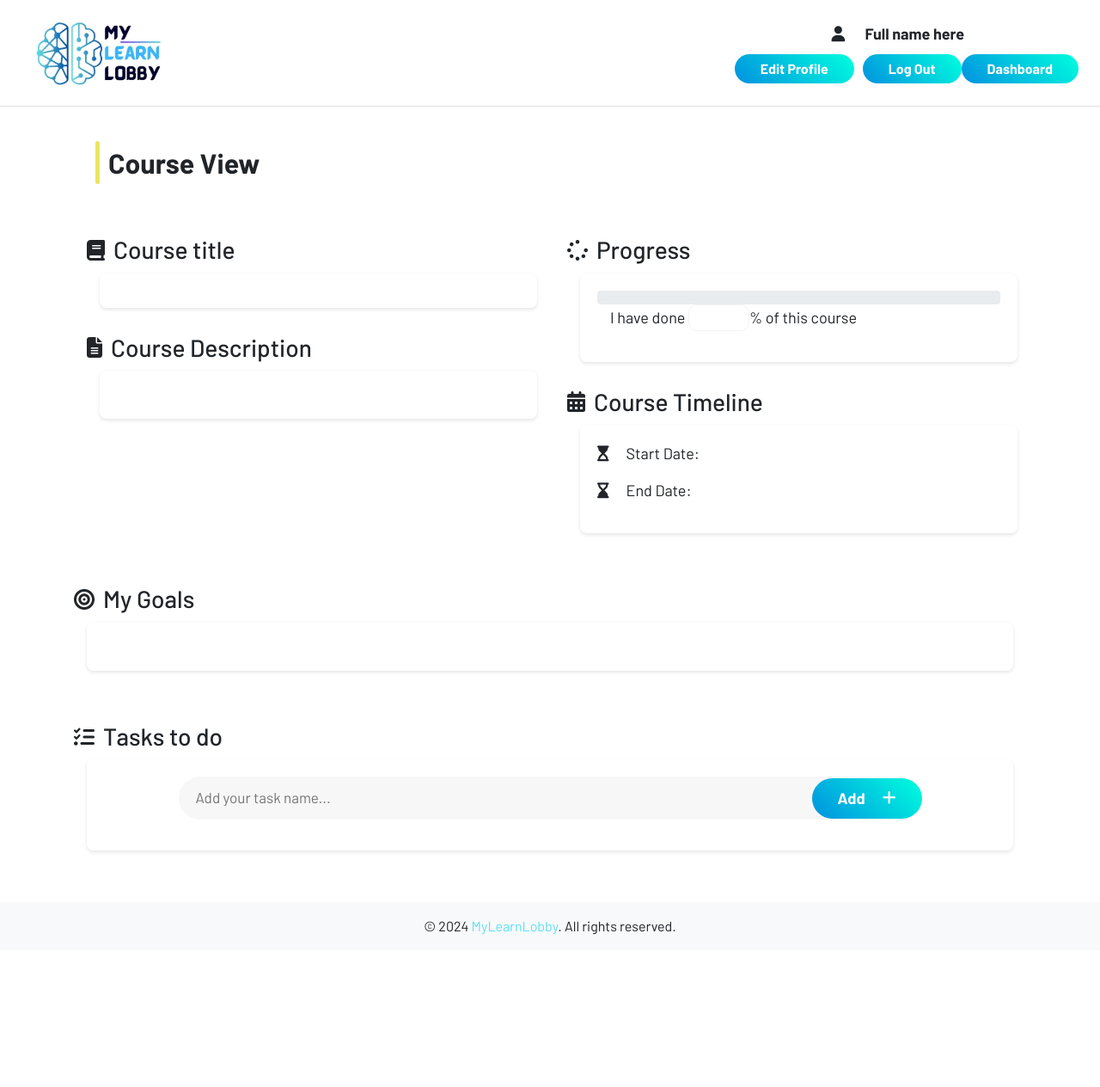
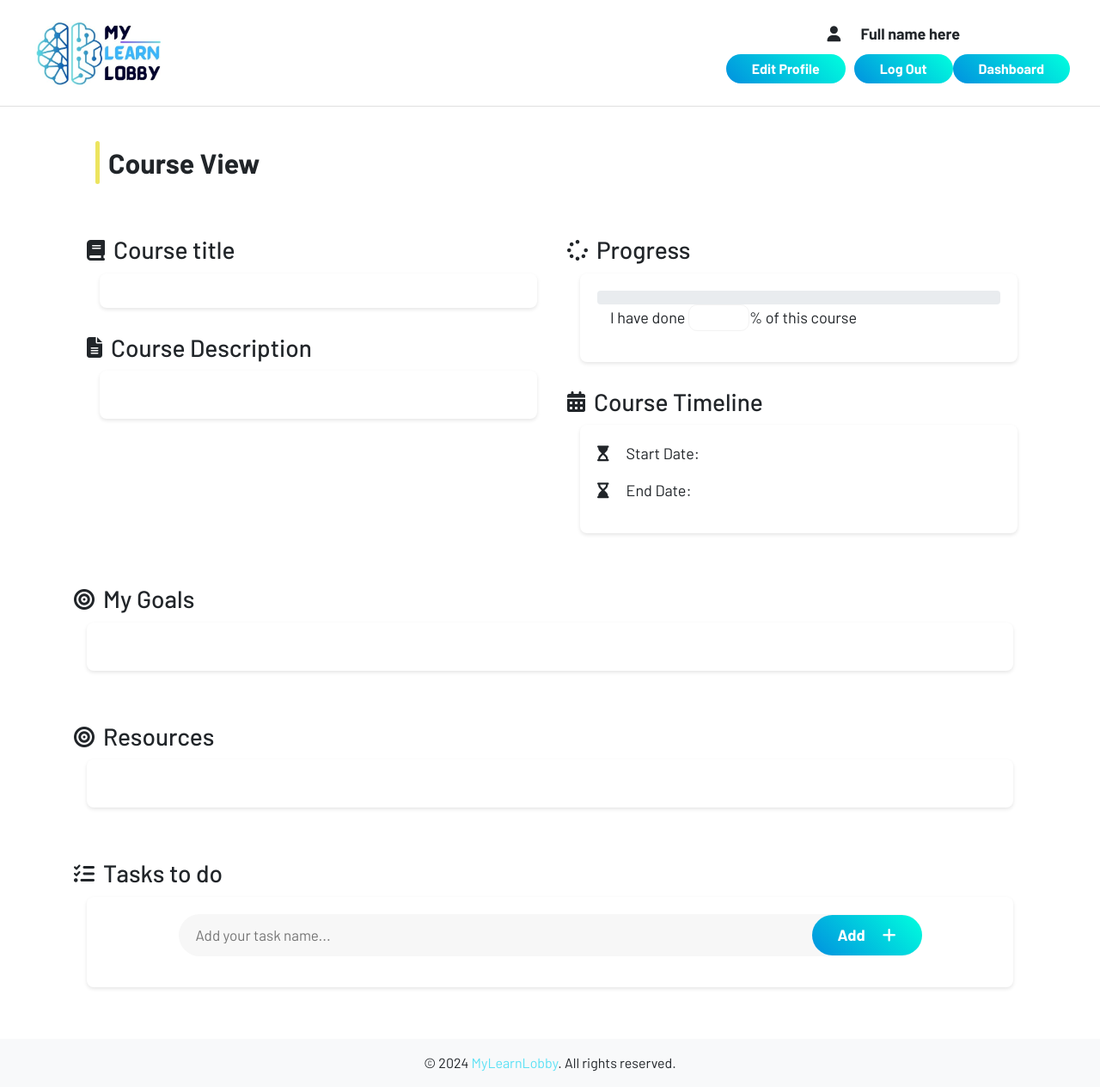
Before and after one commit to devmike93/MyLearnLobby, a Python web app: template flask_web_app/templates/courseview.html in a window 1280 px wide. Shown: the whole page at 86% size. Before the commit the page ends 1087 px from the top, so only its background shows below. Run offline with Jinja, Linux system fonts and the light colour scheme; the template is opened without the code that fills it, so the values that code supplies are empty; some libraries are stand-ins or nearby versions.

Commit message:
add resources #1

```diff
--- a/flask_web_app/static/styles/courseView.css
+++ b/flask_web_app/static/styles/courseView.css
@@ -93,6 +93,9 @@ main {
 }
 
 .course-goals {
+  margin-bottom: 30px;
+}
+.course-resources {
   margin-bottom: 30px;
 }
 
@@ -240,6 +243,9 @@ button i {
 #goals-list {
   list-style: none;
 }
+#resources-list {
+  list-style: none;
+}
 
 ul{
   max-height: 300px;
--- a/flask_web_app/templates/courseview.html
+++ b/flask_web_app/templates/courseview.html
@@ -64,7 +64,7 @@
             Edit Profile
           </a>
           <button class="btn-logout" title="Logout">Log Out</button>
-          <button class="btn-logout" title="Logout">Dashboard</button>
+          <button id="dashboard" class="btn-get-started" title="Dashboard">Dashboard</button>
         </div>
       </div>
     </header>
@@ -151,6 +151,7 @@
             </div>
           </div>
         </div>
+
         <div class="row course-goals">
           <div class="col">
             <div class="row align-items-center section-title">
@@ -160,6 +161,20 @@
             <div class="info-box w-100 course-goals-list">
               <ul id="goals-list">
                 <!-- List of goals will go here -->
+              </ul>
+            </div>
+          </div>
+        </div>
+
+        <div class="row course-resources">
+          <div class="col">
+            <div class="row align-items-center section-title">
+              <i class="fa-solid fa-bullseye"></i>
+              <h3 id="course-resources">Resources</h3>
+            </div>
+            <div class="info-box w-100 course-goals-list">
+              <ul id="resources-list">
+                <!-- List of resources will go here -->
               </ul>
             </div>
           </div>
```
